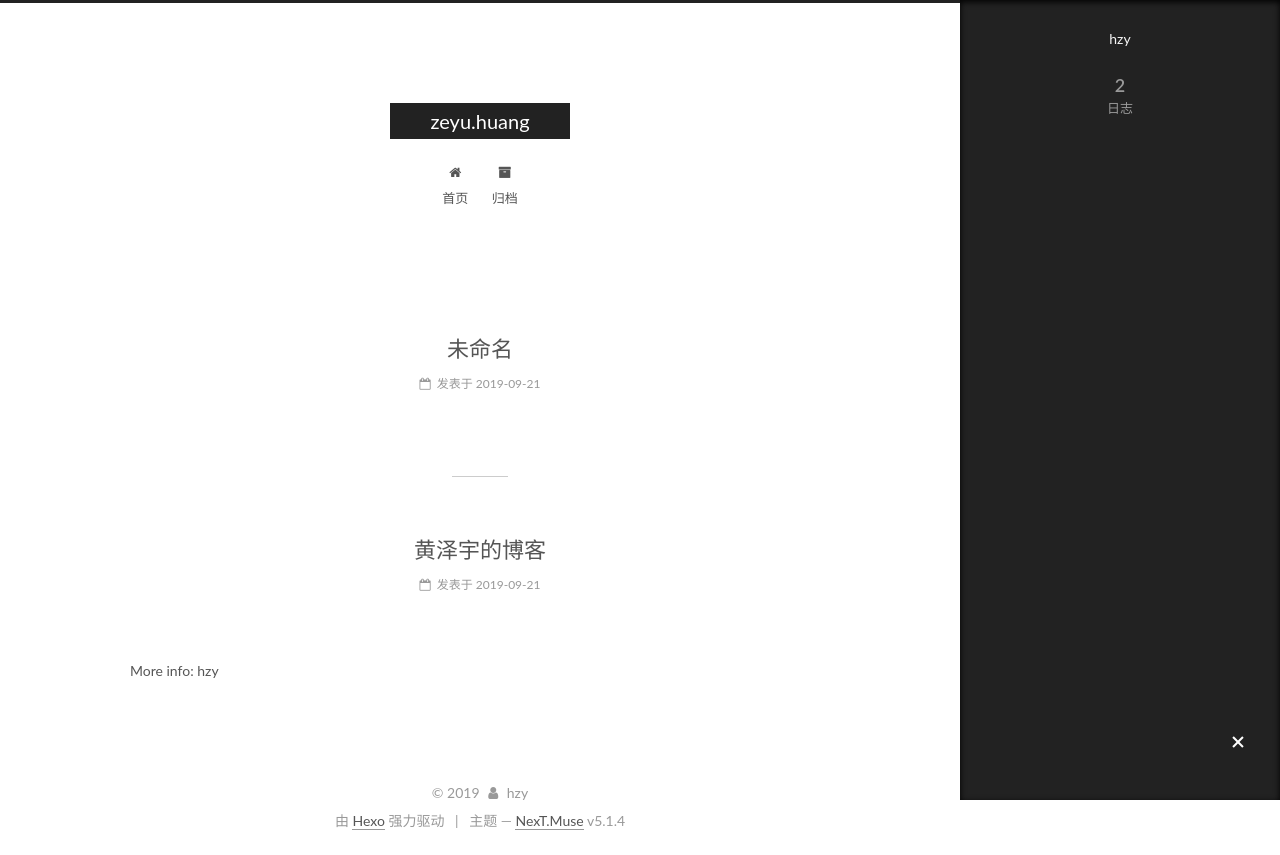
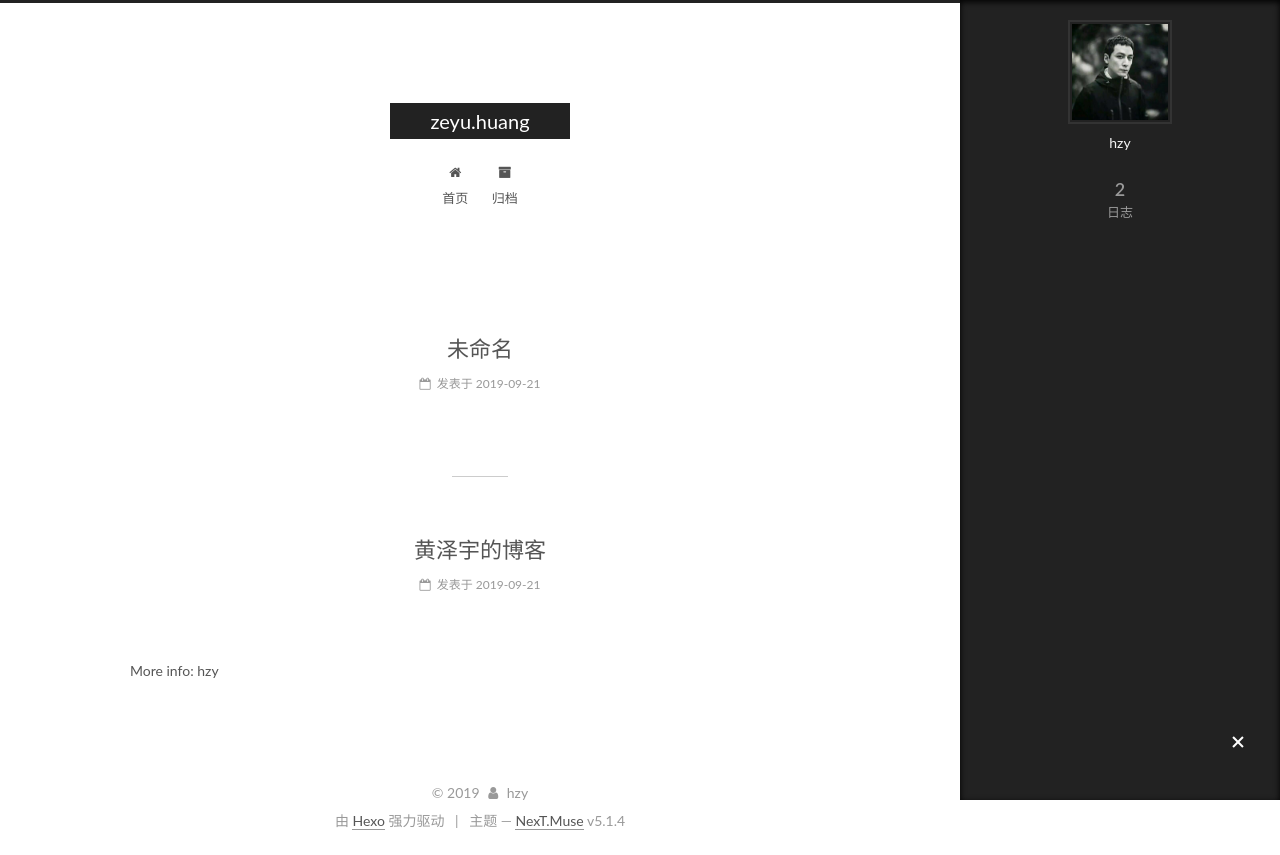
Before and after one commit to zeyu-huang/.github.io, a plain HTML site: page index.html in a window 1280 px wide. Both pictures are taken after a click on the element 1238 px from the left and 743 px from the top of the page. Drawn offline with Linux system fonts and the light colour scheme.

Commit message:
Site updated: 2019-09-23 09:36:51

```diff
--- a/index.html
+++ b/index.html
@@ -234,7 +234,7 @@
     <span hidden itemprop="author" itemscope itemtype="http://schema.org/Person">
       <meta itemprop="name" content="hzy">
       <meta itemprop="description" content>
-      <meta itemprop="image" content="/images/avatar.gif">
+      <meta itemprop="image" content="/images/hzyicon.jpg">
     </span>
 
     <span hidden itemprop="publisher" itemscope itemtype="http://schema.org/Organization">
@@ -353,7 +353,7 @@
     <span hidden itemprop="author" itemscope itemtype="http://schema.org/Person">
       <meta itemprop="name" content="hzy">
       <meta itemprop="description" content>
-      <meta itemprop="image" content="/images/avatar.gif">
+      <meta itemprop="image" content="/images/hzyicon.jpg">
     </span>
 
     <span hidden itemprop="publisher" itemscope itemtype="http://schema.org/Organization">
@@ -489,6 +489,8 @@
       <section class="site-overview-wrap sidebar-panel sidebar-panel-active">
         <div class="site-overview">
           <div class="site-author motion-element" itemprop="author" itemscope itemtype="http://schema.org/Person">
+
+              <img class="site-author-image" itemprop="image" src="/images/hzyicon.jpg" alt="hzy">
 
               <p class="site-author-name" itemprop="name">hzy</p>
               <p class="site-description motion-element" itemprop="description"></p>
```
Also changed, not shown: 2019/09/21/Android-View-事件分发/index.html (+3 -1 lines), 2019/09/21/hello-world/index.html (+3 -1 lines), archives/2019/09/index.html (+2 -0 lines), archives/2019/index.html (+2 -0 lines), archives/index.html (+2 -0 lines).
